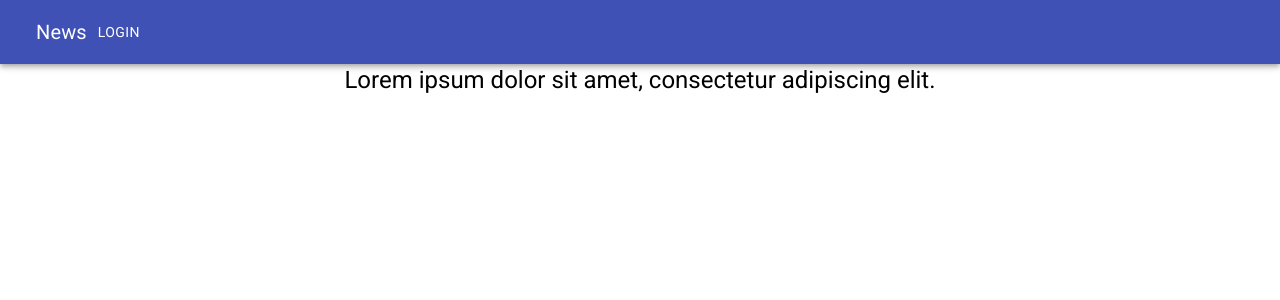
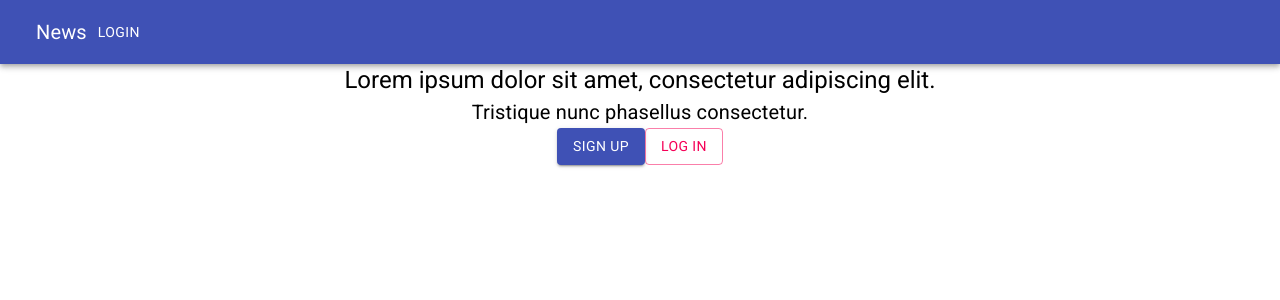
Before and after one commit to SchoolOfCode/w20_MentorUp, a React (Create React App) app in the folder mentorup/: page / in a window 1280 px wide. Shown: the top 300 px of the page. Built offline with nearby package versions, Linux system fonts and the light colour scheme; what reactfire would draw is missing.

Commit message:
added subitle and buttons
Co-authored-by: Clarisse catclaclou@hotmail.fr
Co-authored-by: Toby Toby.D.Smith@Outlook.com

```diff
--- a/mentorup/src/components/Landing/Landing.js
+++ b/mentorup/src/components/Landing/Landing.js
@@ -1,4 +1,4 @@
-import { Typography } from "@material-ui/core";
+import { Button, Typography } from "@material-ui/core";
 import React from "react";
 import Header from "../Header/Header";
 function Landing() {
@@ -6,8 +6,17 @@ function Landing() {
     <div>
       <Header />
       <Typography variant="h5">
-        Lorem ipsum dolor sit amet, consectetur adipiscing elit.{" "}
+        Lorem ipsum dolor sit amet, consectetur adipiscing elit.
       </Typography>
+      <Typography variant="h6">
+        Tristique nunc phasellus consectetur.
+      </Typography>
+      <Button variant="contained" color="primary">
+        Sign Up
+      </Button>
+      <Button variant="outlined" color="secondary">
+        Log In
+      </Button>
     </div>
   );
 }
```
